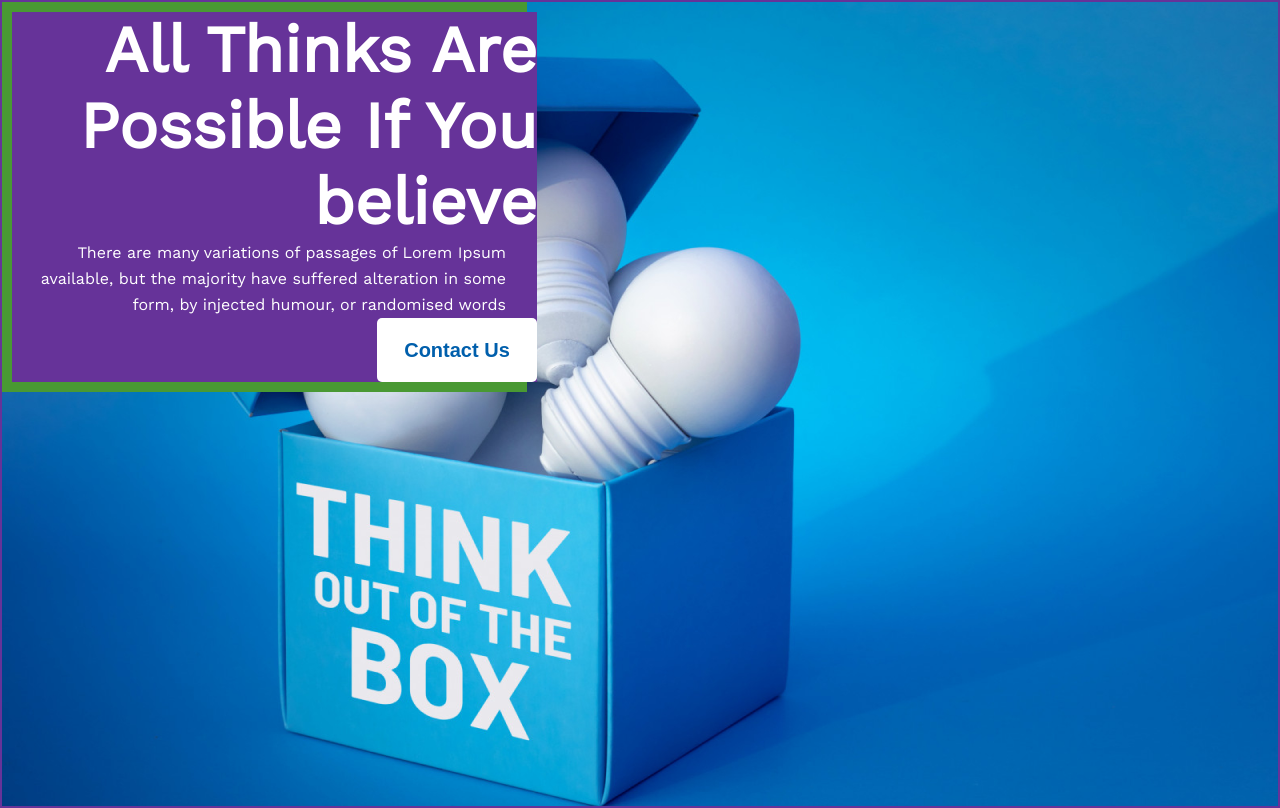
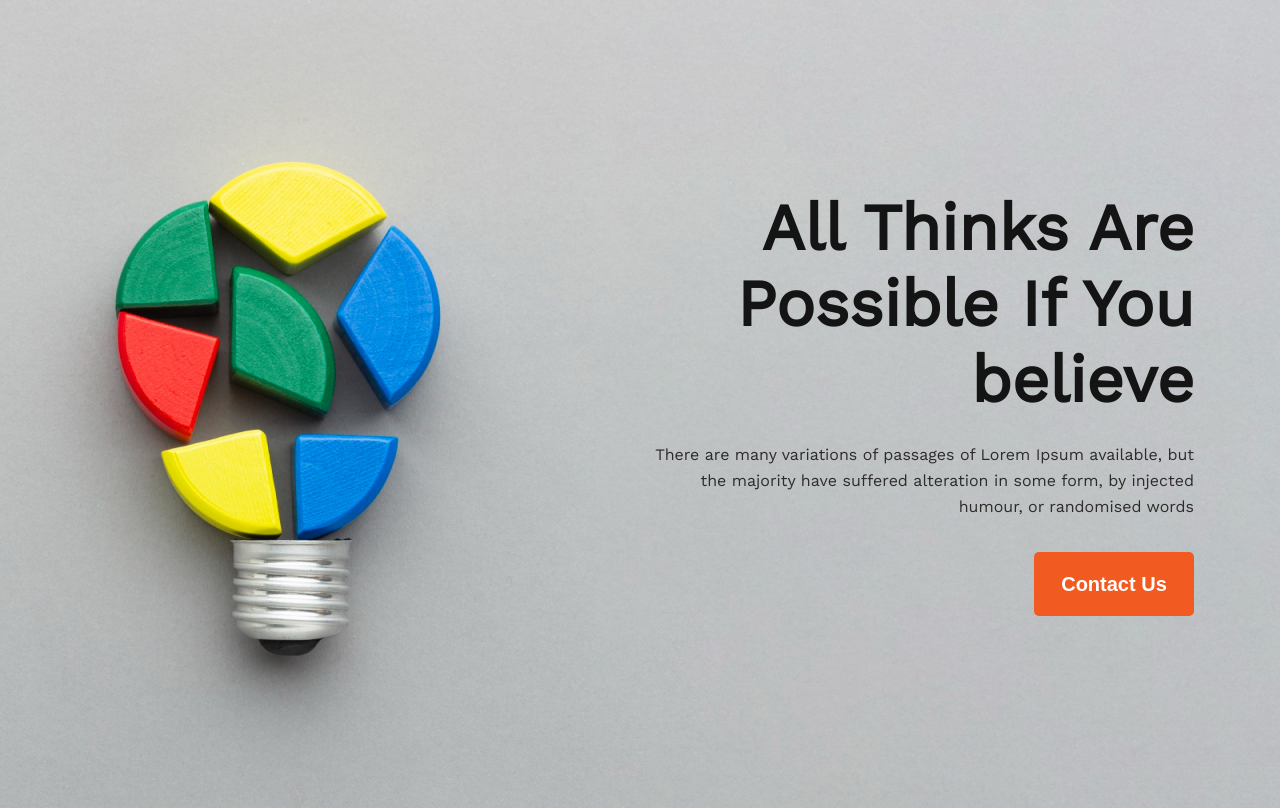
Before and after one commit to ImranRH321/B6-Assignment-1, a plain HTML site: page index.html in a window 1280 px wide. Shown: the top 808 px of the page. Drawn offline with nearby package versions, Linux system fonts and the light colour scheme; files whose address does not match are found by name.

Commit message:
banner-done

```diff
--- a/css/style.css
+++ b/css/style.css
@@ -1,3 +1,4 @@
+/* Google font  */
 @import url("https://fonts.googleapis.com/css2?family=Work+Sans&display=swap");
 
 * {
@@ -8,54 +9,57 @@
 body {
   font-family: "Work Sans", sans-serif;
 }
-/* Banner style  */
+/* Header > Banner style  */
 header {
-  border: 2px solid rebeccapurple;
   height: 808px;
-  background-image: url("../images/banner/banner3.png");
+  width: 100%;
+  background-image: url("../images/banner/banner2.png");
   background-repeat: no-repeat;
-}
-.header_info {
-  text-align: right;
-  width: 525px;
-  background: rgb(73, 153, 51);
-  padding: 10px;
-}
-.header_content {
-  text-align: right;
-  width: 525px;
-  margin: auto;
-  background: rebeccapurple;
+  position: relative;
 }
 
+.header_content {
+  position: absolute;
+  width: 600px;
+  right: 56px;
+  top: 170px;
+  padding: 20px;
+}
+
+/* header_content */
+.header_content {
+  margin: 0 10px;
+}
 .header_content > h2 {
+  font-style: normal;
+  font-weight: 700;
   font-size: 65px;
-  font-weight: 700;
   line-height: 76px;
-  letter-spacing: 0em;
   text-align: right;
-  color: #ffffff;
+  color: #151414;
 }
 .header_content > p {
-  width: 494px;
-  /* height: 78px; */
   font-style: normal;
-  font-weight: 400;
+  font-weight: 500;
   font-size: 16px;
   line-height: 26px;
   text-align: right;
-  color: #ffffff;
+  color: #2e2b2b;
+  margin-top: 24px;
 }
-
+.btn_father {
+  text-align: right;
+}
 .btn_orange {
+  margin-top: 32px;
   width: 160px;
   height: 64px;
-  background: #ffffff;
+  background: #f15b22;
   border-radius: 5px;
   font-style: normal;
   font-weight: 600;
   font-size: 20px;
-  color: #005fac;
+  color: white;
   border: none;
 }
 
@@ -65,6 +69,7 @@ failures_year
 ===================== */
 
 .failures_year {
+  margin-top: 120px;
   display: flex;
   justify-content: center;
   align-items: center;
@@ -111,9 +116,10 @@ my_plan_container_content
 #my_plan {
   margin-top: 129px;
   text-align: center;
+
+  margin-bottom: 124px;
 }
 .my_plan_title {
-  /* text-align: center; */
   font-style: normal;
   font-weight: 700;
   font-size: 40px;
@@ -147,12 +153,14 @@ my_plan_container_content
 /* =============== */
 
 .mindset {
-  margin-top: 130px;
   background: linear-gradient(90deg, #005fac 0%, rgba(0, 95, 172, 0) 100%),
     url("../images/watch.png");
   border-radius: 8px;
-  background-repeat: no-repeat, no-repeat;
+  background-repeat: no-repeat;
+  /* background-size: cover; */
   height: 300px;
+  width: 90%;
+  margin: 0 auto;
 }
 
 .mindset > div {
--- a/index.html
+++ b/index.html
@@ -18,7 +18,6 @@
   </head>
   <body>
     <header>
-      <div class="header_info">
       <div class="header_content">
         <h2>
           All Thinks Are <br />
@@ -30,6 +29,7 @@
           the majority have suffered alteration in some form, by injected
           humour, or randomised words
         </p>
+        <div class="btn_father">
           <button class="btn_orange">Contact Us</button>
         </div>
       </div>
@@ -53,23 +53,19 @@
           </p>
 
           <p>
-            <i class="fa-solid fa-check"></i> Contrary to popular belief,
-            is not simply.
+            <i class="fa-solid fa-check"></i> Contrary to popular belief, is not
+            simply.
           </p>
-          <p>
-            <i class="fa-solid fa-check"></i> Contrary to popular belief.
-          </p>
+          <p><i class="fa-solid fa-check"></i> Contrary to popular belief.</p>
           <p>
             <i class="fa-solid fa-check"></i> Contrary to popular , is not
             simply
           </p>
           <p>
-            <i class="fa-solid fa-check"></i> Contrary to popular belief,
-            is not simply.
+            <i class="fa-solid fa-check"></i> Contrary to popular belief, is not
+            simply.
           </p>
-          <p>
-            <i class="fa-solid fa-check"></i> Contrary to popular simply.
-          </p>
+          <p><i class="fa-solid fa-check"></i> Contrary to popular simply.</p>
         </div>
       </section>
       <!-- my plan Area -->
@@ -101,8 +97,7 @@
       <!-- Awlays keep a positive mindset -->
       <section class="mindset">
         <div>
-          <h2 class="positive_h2">Awlays keep a positive mindset
-          </h2>
+          <h2 class="positive_h2">Awlays keep a positive mindset</h2>
           <button class="btn_orange">Call Now</button>
         </div>
       </section>
@@ -111,7 +106,13 @@
     <footer>
       <div class="footer_content">
         <h2 class="">Future</h2>
-            <p class="prg"><span>There are many variations of passages of Lorem Ipsum available, but the majority have suffered alteration in some form, by injected humour, or randomised words</span></p>
+        <p class="prg">
+          <span
+            >There are many variations of passages of Lorem Ipsum available, but
+            the majority have suffered alteration in some form, by injected
+            humour, or randomised words</span
+          >
+        </p>
         <p class="email">Email : info@gmail.com</p>
         <p class="phone">Phone : 01500 00 00 00</p>
         <div class="icon3">
@@ -122,8 +123,8 @@
       </div>
       <div>
         <h3 class="contact">Subscribe</h3>
-            <input type="text" placeholder="Enter your email">
-            <br>
+        <input type="text" placeholder="Enter your email" />
+        <br />
         <button class="btn_primary">Subscribe</button>
       </div>
     </footer>
```
Lines whose indentation alone changed are shown as unchanged.
